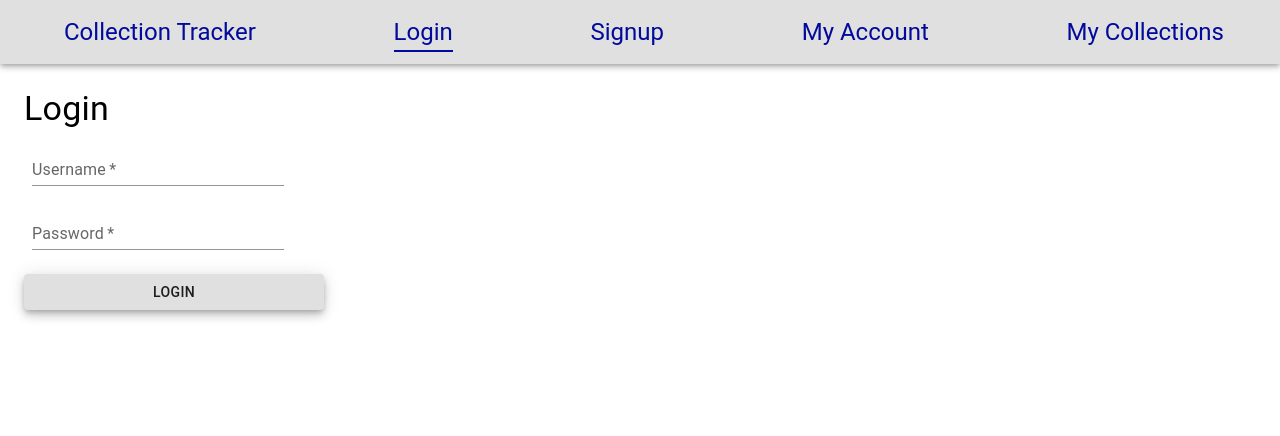
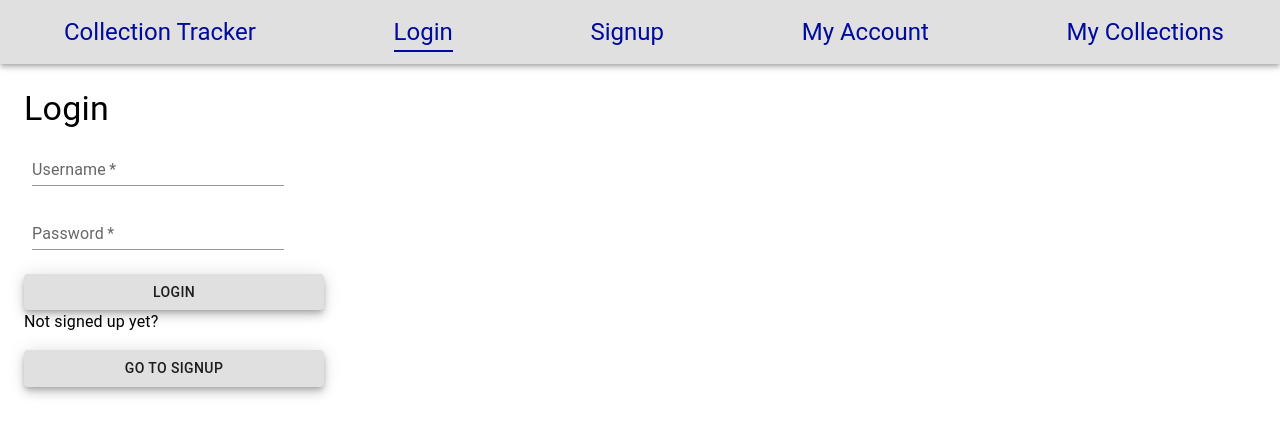
Before and after one commit to nforman91/collection_tracker_fe, a React (Create React App) app: page /login in a window 1280 px wide. Shown: the top 436 px of the page. Built offline with nearby package versions, Linux system fonts and the light colour scheme.

Commit message:
Adding signup prompt on login page

```diff
--- a/src/components/users/Login.js
+++ b/src/components/users/Login.js
@@ -1,5 +1,5 @@
 import React, { useState } from "react";
-import { useNavigate } from "react-router-dom";
+import { Link, useNavigate } from "react-router-dom";
 import { Box, TextField, Typography, Button } from "@mui/material";
 import axios from "axios";
 import PropTypes from "prop-types";
@@ -50,6 +50,10 @@ const Login = (
       [e.target.name]: e.target.value,
     });
   };
+
+  const handleSignup = () => {
+    navigate("/signup")
+  }
 
   const handleSubmit = async (e) => {
     e.preventDefault();
@@ -105,6 +109,10 @@ const Login = (
       <Button sx={{ ...style }} color="primary" variant="contained" onClick={handleSubmit}>
         LOGIN
       </Button>
+      <Typography>Not signed up yet?</Typography>
+      <Button sx={{ ...style }} color="primary" variant="contained" onClick={handleSignup}>
+        Go to Signup
+      </Button>
       </StyledLogin>
     </Box>
   );
```
